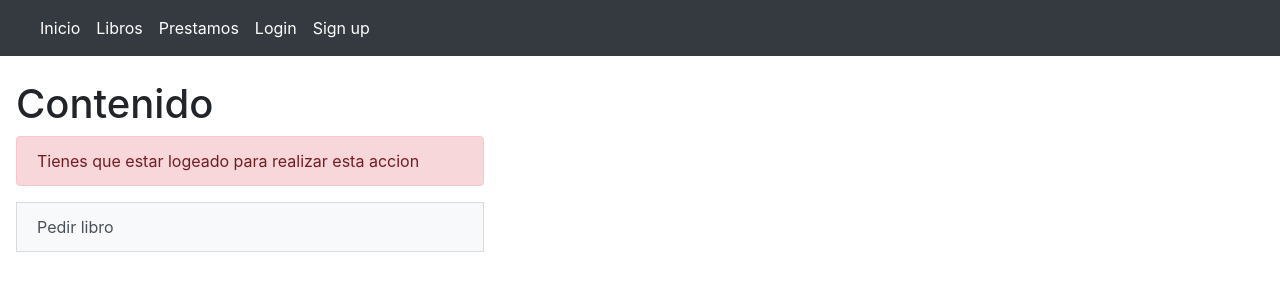
After one commit to javizzyv/DAI-Django, a Django app: page /devolver in a window 1280 px wide. The commit adds this page. Shown: the top 300 px of the page. Run offline with Django 3.2, Linux system fonts and the light colour scheme.

Commit message:
Termino P7

```diff
--- a/mi_aplicacion/templates/aniadir.html
+++ b/mi_aplicacion/templates/aniadir.html
@@ -4,7 +4,7 @@
 
 
 {% block contenido %}
-
+    {% if request.user.is_staff %}
         <div class="login-form">
             <h4 class="text-center">Formulario para aniadir</h4>
             <form method="POST" class="post-form">{% csrf_token %}
@@ -17,6 +17,9 @@
                 </div>
             </form>
         </div>
+    {% else %}
+        <div class="alert alert-danger alert-dismissible fade show">Solo el staff puede realizar esta operacion</div>
+    {% endif %}
 
 {% if error == 'Already exists' %}
     <div class="alert alert-danger alert-dismissible fade show">Ya existe ese libro</div>
--- a/mi_aplicacion/templates/base.html
+++ b/mi_aplicacion/templates/base.html
@@ -37,8 +37,26 @@
                   </li>
 
                   <li class="nav-item active">
-                    <a class="nav-link" href="/formularios">Formularios</a>
+                    <a class="nav-link" href="/formularios">Libros</a>
                   </li>
+
+                  <li class="nav-item active">
+                    <a class="nav-link" href="/prestamos">Prestamos</a>
+                  </li>
+
+                  {% if user.is_authenticated %}
+                    <li class="nav-item active">
+                      <a class="nav-link" href="{% url 'logout'%}?next={{request.path}}">Logout</a>
+                    </li>
+                  {% else %}
+                    <li class="nav-item active">
+                      <a class="nav-link" href="{% url 'login'%}?next={{request.path}}">Login</a>
+                    </li>
+
+                    <li class="nav-item active">
+                      <a class="nav-link" href="/signup.html">Sign up</a>
+                    </li>
+                  {% endif %}
                 </ul>
                 <!--<form class="form-inline mt-2 mt-md-0">
                   <input class="form-control mr-sm-2" type="text" placeholder="Search" aria-label="Search">
@@ -69,6 +87,9 @@
             <div id="page-content-wrapper">
             <div class="container-fluid">
                 <h1 class="mt-4">Contenido</h1>
+                {% if user.is_authenticated %}
+                  <h1>Estas logeado como:<span class="badge badge-secondary"> {{ user.get_username }}</span></h1>
+                {% endif %}
                 {% block contenido %} {% endblock %}
             </div>
             </div>
--- a/mi_aplicacion/templates/borrar.html
+++ b/mi_aplicacion/templates/borrar.html
@@ -5,6 +5,7 @@
 
 {% block contenido %}
 
+    {% if request.user.is_staff %}
         <div class="login-form">
             <h4 class="text-center">Formulario para borrar</h4>
             <form method="POST" class="post-form">{% csrf_token %}
@@ -19,6 +20,9 @@
                 </div>
             </form>
         </div>
+    {% else %}
+        <div class="alert alert-danger alert-dismissible fade show">Solo el staff puede realizar esta operacion</div>
+    {% endif %}
 
 {% if error == 'Not exists' %}
     <div class="alert alert-danger alert-dismissible fade show">No existe ese libro</div>
--- a/mi_aplicacion/templates/editar.html
+++ b/mi_aplicacion/templates/editar.html
@@ -5,6 +5,7 @@
 
 {% block contenido %}
 
+    {% if request.user.is_staff %}
         <div class="login-form">
             <h4 class="text-center">Formulario para editar</h4>
             <form method="POST" class="post-form">{% csrf_token %}
@@ -18,6 +19,9 @@
                 </div>
             </form>
         </div>
+    {% else %}
+        <div class="alert alert-danger alert-dismissible fade show">Solo el staff puede realizar esta operacion</div>
+    {% endif %}
 
 {% if error == 'Not exists' %}
     <div class="alert alert-danger alert-dismissible fade show">No existe ese libro</div>
--- /dev/null
+++ b/mi_aplicacion/templates/prestamos.html
@@ -0,0 +1,33 @@
+{% extends 'base.html' %}
+
+{% block titulo %} Tus Prestamos {% endblock %}
+
+
+{% block contenido %}
+
+    {% if exito == 'Si' %}
+        <div class="alert alert-success" role="alert">
+            Operacion realizada con exito
+        </div>
+    {% endif %}
+
+
+    {% if user.is_authenticated %}
+        <h3>Tus prestamos son:</h3>
+        {% for prestamo in prestamos %}
+            <li class="list-group-item">
+                <p><strong>Titulo:</strong> {{ prestamo.libro.titulo }}</p>
+                <p><strong>Fecha:</strong> {{ prestamo.fecha }}</p>
+                <!--<p><a href="/devolver" class="list-group-item list-group-item-action bg-light">Devolver</a></p>-->
+                <form action="/devolver"  method="POST" class="post-form">{% csrf_token %}
+                    <input type="hidden" value="{{prestamo.libro.titulo}}" name="libro">
+                    <button type="submit" class="btn btn-primary btn-block">Devolver</button>
+                </form>
+            </li>
+        {% endfor %}
+    {% else %}
+        <div class="alert alert-danger alert-dismissible fade show">Tienes que estar logeado para realizar esta accion</div>
+    {% endif %}
+
+    <p><a href="/pedir" class="list-group-item list-group-item-action bg-light">Pedir libro</a></p>
+{% endblock %}
--- a/mi_aplicacion/urls.py
+++ b/mi_aplicacion/urls.py
@@ -11,5 +11,9 @@ urlpatterns = [
   path('editar', views.editar, name='editar'),
   path('borrar', views.borrar, name='borrar'),
   path('aniadir', views.aniadir, name='aniadir'),
+  path('signup', views.signup, name='signup'),
+  path('prestamos', views.prestamos, name='prestamos'),
+  path('pedir', views.pedir, name='pedir'),
+  path('devolver', views.devolver, name='devolver'),
   path('test_template', views.test_template, name='test_template'),
 ]
--- a/mi_aplicacion/views.py
+++ b/mi_aplicacion/views.py
@@ -1,9 +1,11 @@
-from django.shortcuts import render
-from django.shortcuts import render, HttpResponse
+from django.shortcuts import render, HttpResponse, redirect
 from django.template import Context, Template
+from django.contrib.auth.forms import UserCreationForm
+from django.contrib.auth import login, authenticate
 from django import forms
 from .models import Libro
 from .models import Prestamo
+from django.contrib.auth.models import User
 
 # Create your views here.
 
@@ -140,6 +142,81 @@ def aniadir(request):
         form = LibroFormExt()
         return render(request,'aniadir.html', {'form': form})
 
+
+
+def signup(request):
+    if request.method == 'POST':
+        form = UserCreationForm(request.POST)
+        if form.is_valid():
+            form.save()
+            username = form.cleaned_data.get('username')
+            raw_password = form.cleaned_data.get('password1')
+            user = authenticate(username=username, password=raw_password)
+            login(request, user)
+            return redirect('index')
+    else:
+        form = UserCreationForm()
+    return render(request, 'signup.html', {'form': form})
+
+
+def prestamos(request):
+    prestamos = Prestamo.objects.filter(usuario=request.user.id)
+    return render(request, 'prestamos.html', {"prestamos":prestamos})
+
+
+def pedir(request):
+    if request.method == "POST":
+        form = LibroForm(request.POST)
+        if form.is_valid():
+            #libroT = form.save(commit=True)
+            print(form.cleaned_data.get("titulo"))
+            libroP = Libro.objects.filter(titulo=form.cleaned_data.get("titulo"))
+            print(libroP)
+
+            if libroP[0] and not Prestamo.objects.filter(libro=libroP[0]):
+                exito = 'Si'
+                print(exito)
+                Prestamo.objects.create(libro=libroP[0], usuario=request.user)
+                #formPrestamo.libro = libroP
+                #formPrestamo.usuario = request.user
+                #formPrestamo.save(commit=True)
+                prestamos = Prestamo.objects.filter(usuario=request.user.id)
+                return render(request,'prestamos.html', {"exito": exito, "prestamos":prestamos})
+            else:
+                error = 'Not exists'
+                form = LibroForm()
+                return render(request,'pedir.html', {"error": error, "form": form})
+
+
+    else:
+        form = LibroForm()
+        return render(request,'pedir.html', {'form': form})
+
+
+def devolver(request):
+    if request.method == 'POST':
+        form = request.POST
+        libroDevolver = Libro.objects.filter(titulo=form.get("libro"))
+        prestamo = Prestamo.objects.filter(libro=libroDevolver[0])
+        prestamo.delete()
+        exito = 'Si'
+        prestamos = Prestamo.objects.filter(usuario=request.user.id)
+        return render(request, 'prestamos.html', {"exito":exito, "prestamos":prestamos})
+
+    return render(request, 'prestamos.html')
+
+
 def test_template(request):
     context = {}   # Aquí van la las variables para la plantilla
     return render(request,'test.html', context)
+
+
+
+# staff pass : UGRDAIPRACTICAS
+# staff usuarios: Leo, Javi, Isma
+
+# user prueba : UserPrueba, UsuarioPrueba, UserPrueba1234
+# user pass : Contrasenia1234
+
+# admin : admin
+# pass : UGRDAIPRACTICAS
```
Also changed, not shown: mi_aplicacion/templates/devolver.html (added, +9 -0 lines), mi_aplicacion/templates/index.html (+5 -4 lines), mi_aplicacion/templates/pedir.html (added, +27 -0 lines), mi_aplicacion/templates/signup.html (added, +10 -0 lines). Lines whose indentation alone changed are shown as unchanged.
